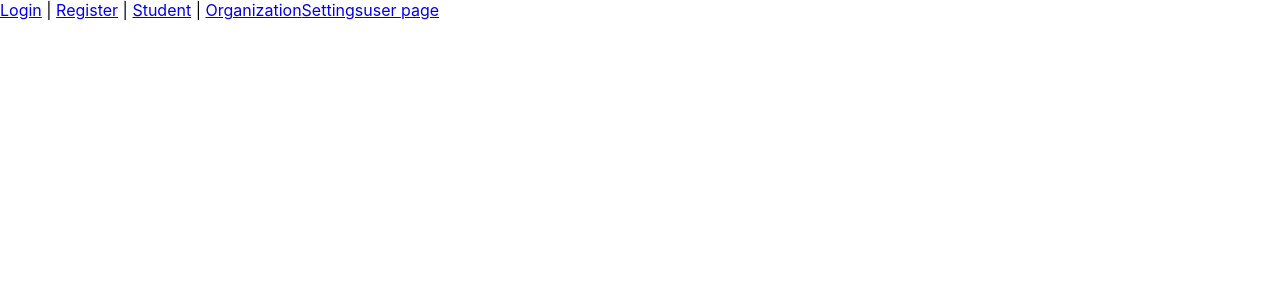
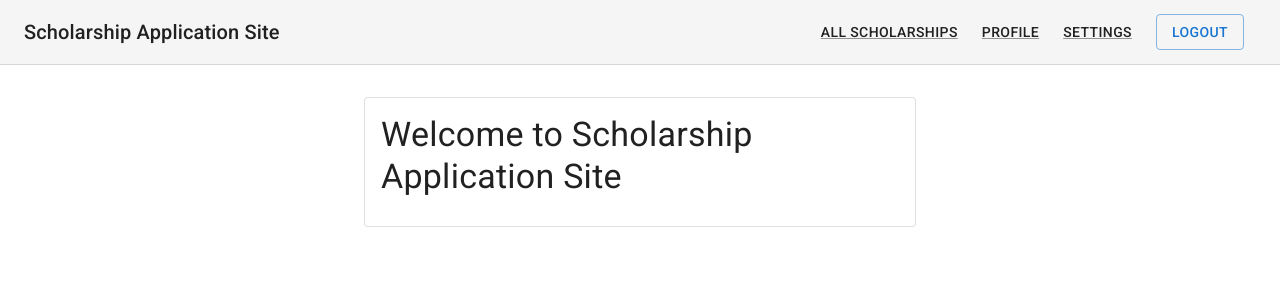
Before and after one commit to ECE493-W22G6/scholarship-application-site, a React (Create React App) app in the folder client/: page / in a window 1280 px wide. Shown: the top 300 px of the page. Built offline with nearby package versions, Linux system fonts and the light colour scheme.

Commit message:
Resolved comments on PR

```diff
--- a/client/src/components/App.js
+++ /dev/null
@@ -1,24 +0,0 @@
-/* eslint-disable require-jsdoc */
-import "./App.css";
-import React from "react";
-import { Link } from "react-router-dom";
-
-function App() {
-  return (
-    <div className="App">
-      <link
-        rel="stylesheet"
-        href="https://fonts.googleapis.com/css?family=Roboto:300,400,500,700&display=swap"
-      />
-      <nav className="App-header">
-        <Link to="/signin">Login</Link> | <Link to="/signup">Register</Link> |{" "}
-        <Link to="/student">Student</Link> |{" "}
-        <Link to="/organization">Organization</Link>
-        <Link to="/settings">Settings</Link>
-        <Link to="/user/:id">user page</Link>
-      </nav>
-    </div>
-  );
-}
-
-export default App;
--- a/client/src/index.js
+++ b/client/src/index.js
@@ -29,7 +29,6 @@
       <Route path="/" element={<App />}></Route>
       <Route path="/signin" element={<SignIn />}></Route>
       <Route path="/signup" element={<SignUp />}></Route>
-      <Route path="/student" element={<Student />}></Route>
       <Route path="/settings" element={<Settings />}></Route>
       <Route path="/profile" element={<ProfilePage />}></Route>
       <Route path="/organizations/:organizationId" element={<OrganizationPage />}></Route>
```
